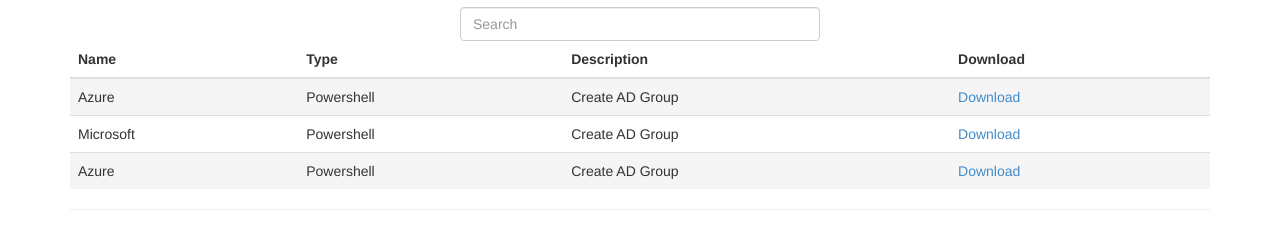
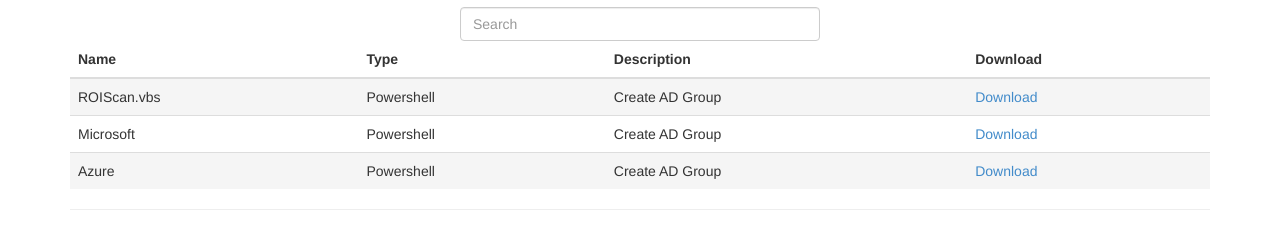
Before and after one commit to mohnishmiri/OfficeTweaks, a plain HTML site: page index.html in a window 1280 px wide. Shown: the part 49-298 px from the top of the page. Drawn offline with Linux system fonts and the light colour scheme.

Commit message:
Update index.html

```diff
--- a/index.html
+++ b/index.html
@@ -43,7 +43,7 @@
                 </thead>
                 <tbody>
                     <tr>
-                        <td>Azure</td>
+                        <td>ROIScan.vbs</td>
                         <td>Powershell</td>
                         <td>Create AD Group</td>
                         <td><a href="https://drive.google.com/file/d/1oZfF4aWfMpubgc8mLPun5ZUzl8MNzVed/view?usp=sharing">Download</a></td>
```
